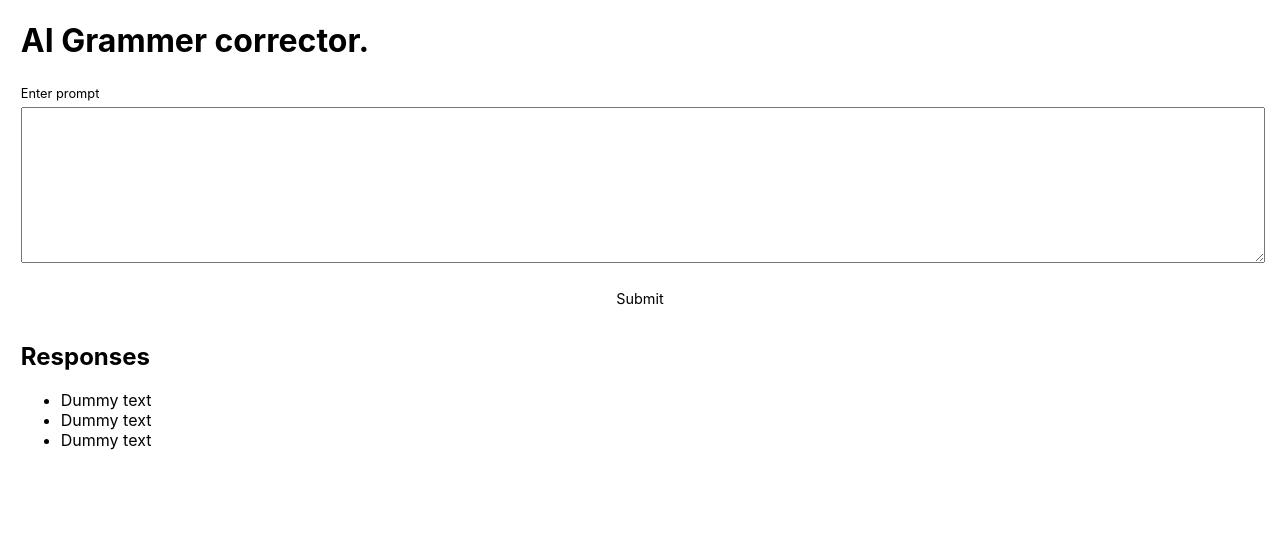
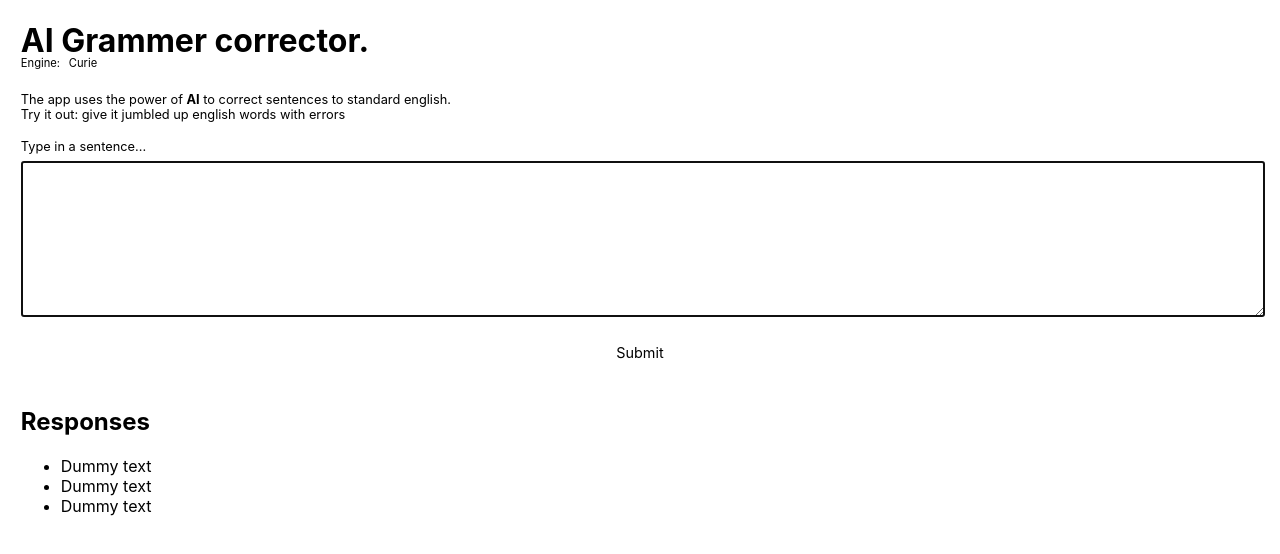
Before and after one commit to adeleke5140/AI-Grammar-Corrector, a React (Vite) app: page / in a window 1280 px wide. Shown: the top 554 px of the page. Built offline with nearby package versions, Linux system fonts and the light colour scheme.

Commit message:
add classes and required elements to components

```diff
--- a/src/components/Form.jsx
+++ b/src/components/Form.jsx
@@ -1,9 +1,16 @@
 const Form = () => (
   <form className="form">
     <label htmlFor="textInput">
-      <span className="form__label">Enter prompt</span>
+      <span className="form__label">Type in a sentence...</span>
       <br />
-      <textarea name="textInput" id="textInput" cols="30" rows="10" />
+      <textarea
+        name="textInput"
+        id="textInput"
+        cols="30"
+        rows="10"
+        autoComplete
+        autoFocus
+      />
     </label>
     <button type="submit" className="form__submit">
       Submit
--- a/src/components/Header.jsx
+++ b/src/components/Header.jsx
@@ -1,6 +1,15 @@
 const Header = ({ title }) => (
   <header className="header">
-    <h1 className="header-title">{title}</h1>
+    <h1 className="header__title">{title}</h1>
+    <span className="header__engine">
+      Engine: <span className="green">Curie</span>
+    </span>
+    <p className="header__summary">
+      The app uses the power of <span className="bold">AI</span> to correct
+      sentences to standard english.
+      <br />
+      Try it out: give it jumbled up english words with errors
+    </p>
   </header>
 )
 
--- a/src/components/Result.jsx
+++ b/src/components/Result.jsx
@@ -1,6 +1,6 @@
 const Result = () => (
-  <div>
-    <h2>Responses</h2>
+  <div className="Responses">
+    <h2 className="Responses__title">Responses</h2>
     <ul>
       <li>Dummy text</li>
       <li>Dummy text</li>
```
